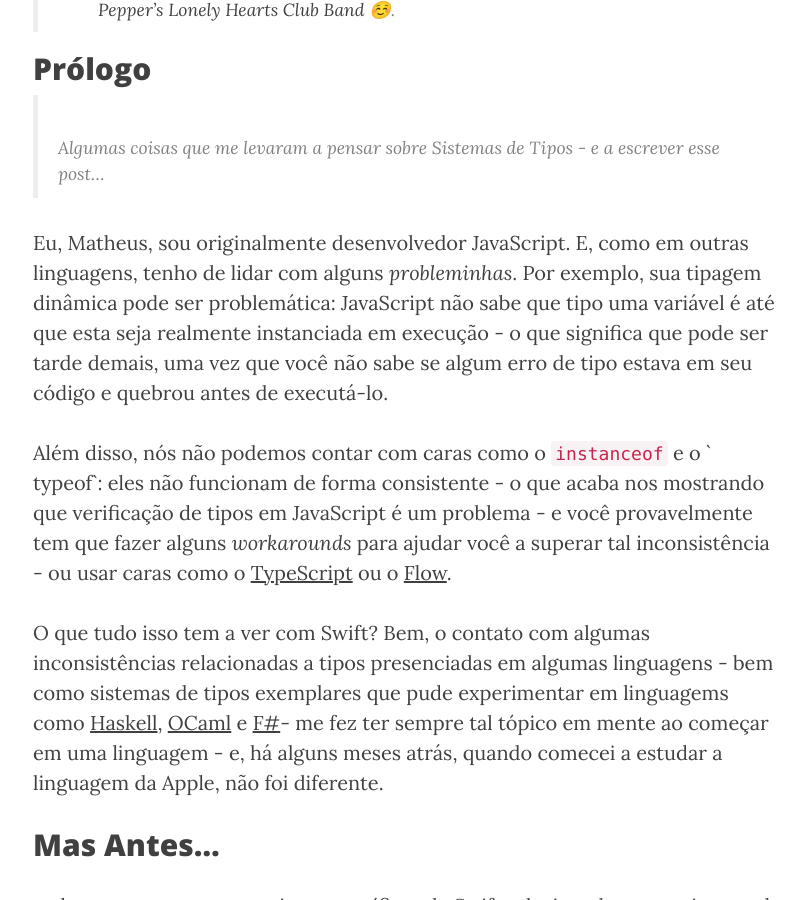
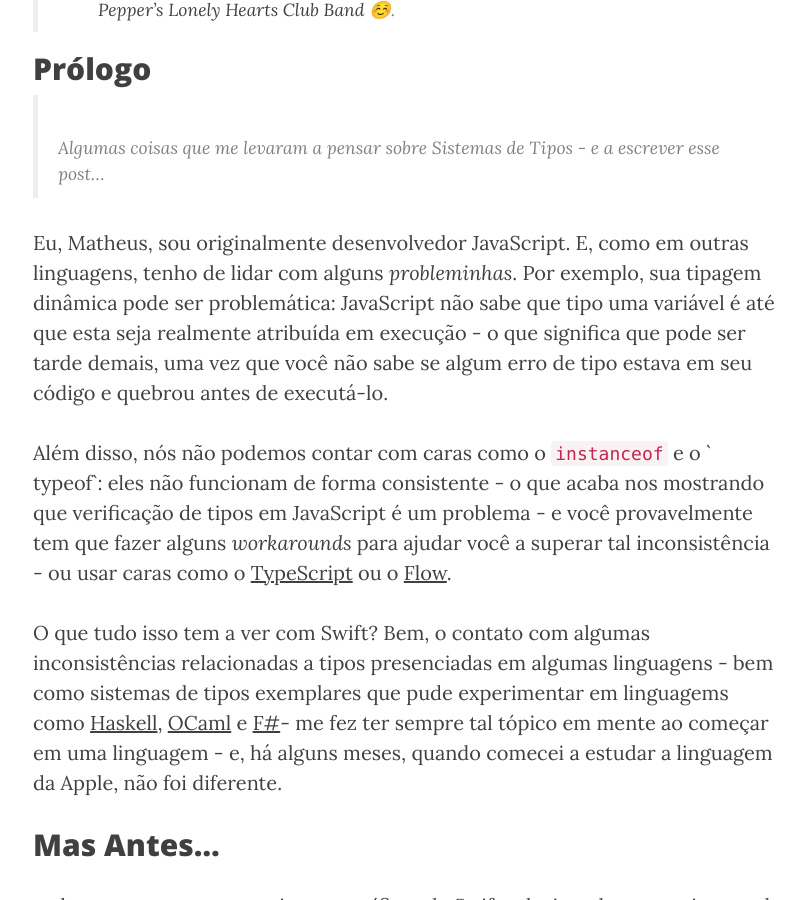
Before and after one commit to CocoaHeadsBrasil/equinociOS, a Jekyll site: the page built from _posts/2016-03-28-swift-in-the-sky-with-types.markdown, in a window 1280 px wide and 900 px high, scrolled down 1011 px. Shown: the whole window, without its empty margins (232-1037 px from the left). Built offline with Jekyll 4.4.1, drawn with Linux system fonts in a browser that asks for light colours; nearby versions of some CDN libraries; comment, search, counter and statistics services are not loaded; some of the changed lines change nothing that is shown; some of the changed text lies outside the part shown.

Commit message:
Fix a few typos and misconceptions

````diff
--- a/_posts/2016-03-28-swift-in-the-sky-with-types.markdown
+++ b/_posts/2016-03-28-swift-in-the-sky-with-types.markdown
@@ -28,7 +28,7 @@
 Eu, Matheus, sou originalmente desenvolvedor JavaScript. E, como em outras
 linguagens, tenho de lidar com alguns *probleminhas*. Por exemplo, sua tipagem
 dinâmica pode ser problemática: JavaScript não sabe que tipo uma variável é até
-que esta seja realmente instanciada em execução - o que significa que pode ser
+que esta seja realmente atribuída em execução - o que significa que pode ser
 tarde demais, uma vez que você não sabe se algum erro de tipo estava em seu
 código e quebrou antes de executá-lo.
 
@@ -44,7 +44,7 @@
 tipos exemplares que pude experimentar em linguagems como
 [Haskell](https://www.haskell.org/), [OCaml](https://ocaml.org/) e
 [F#](http://fsharp.org/)- me fez ter sempre tal tópico em mente ao começar em
-uma linguagem - e, há alguns meses atrás, quando comecei a estudar a linguagem
+uma linguagem - e, há alguns meses, quando comecei a estudar a linguagem
 da Apple, não foi diferente.
 
 ## Mas Antes...
@@ -220,7 +220,7 @@
 desse espectro, mas isso é tema para outras discussões - e vamos manter a nossa
 definição alcançada nas seções anteriores.
 
-Na primeira, temos representantes como *Haskell*, *O'Caml*, *F#*, entre muitas
+Na primeira, temos representantes como *Haskell*, *OCaml*, *F#*, entre muitas
 outras, incluindo nossa querida *Swift*. Nestas, as expressões têm tipos
 diferentes, e quando se combina uma expressão particular, os tipos devem estar
 coerentes - assim, se você tem uma expressão `Int` + `Int`, não é possível
@@ -254,7 +254,7 @@
 tipo, o programa não será compilado.
 
   ```swift
-  var x = 5
+  var x: Int = 5
   x = "Swift" // => Aqui temos um erro
   ```
 
@@ -308,7 +308,9 @@
 
 > *Bônus*: Swift nos permite definir várias "versões" de uma mesma função, só
 que com diferentes assinaturas de tipos - e a que "versão" que será chamada
-será aquela cujos argumentos forem compatíveis com a assinatura de tipo.
+será aquela cujos argumentos forem compatíveis com a assinatura de tipo -
+inclusive, há um monte de coisas legais relacionadas a Swift e seu suporte a
+polimorfismo Ad-hoc.
 
 >  ```swift
 
````
